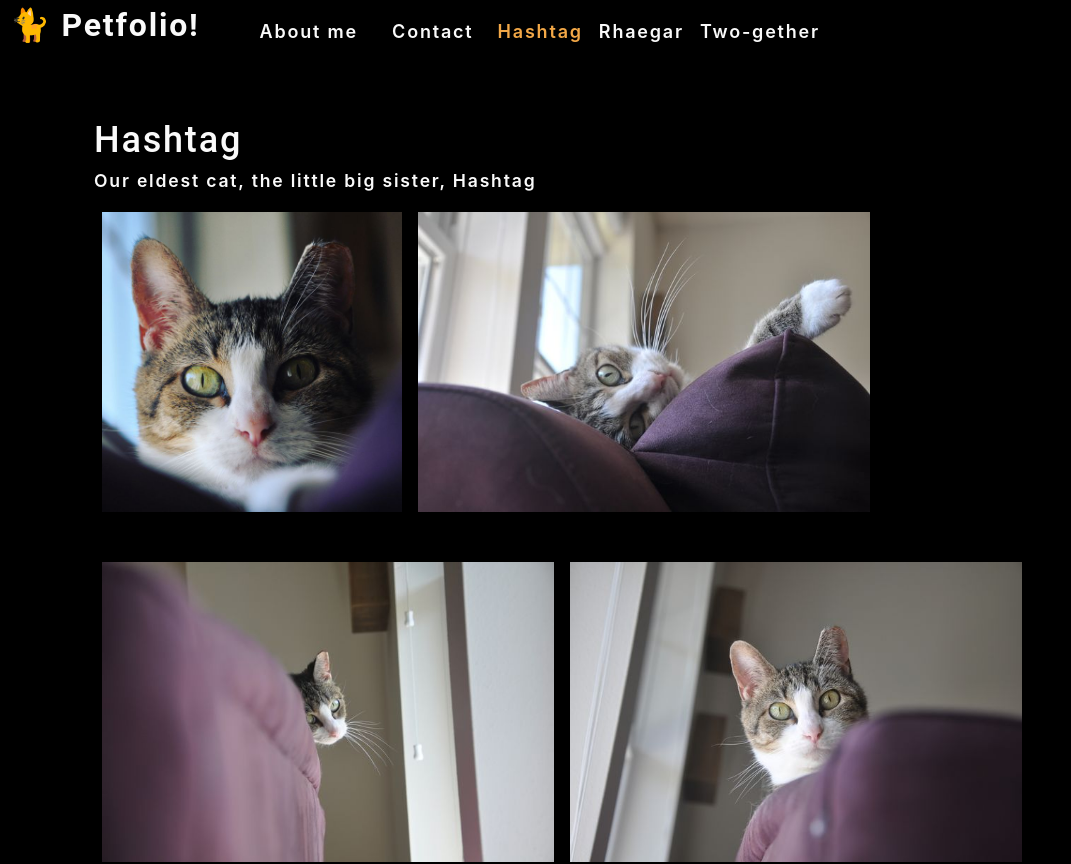
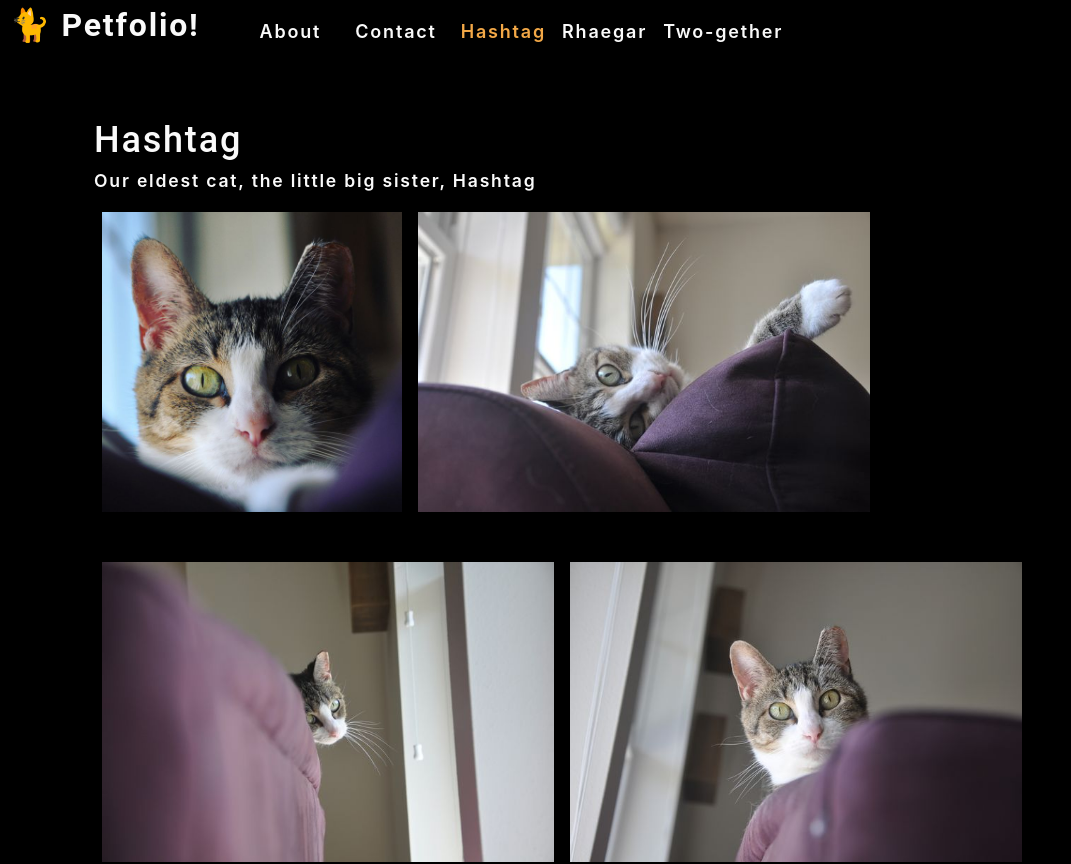
Before and after one commit to rrcampbell-exe/photo-portfolio, a React (Create React App) app: page / in a window 1280 px wide. Shown: the top 864 px of the page, without its empty margins (0-1071 px from the left). Built offline with nearby package versions, Linux system fonts and the light colour scheme.

Commit message:
Update text in navbar

```diff
--- a/src/components/Nav/index.js
+++ b/src/components/Nav/index.js
@@ -34,7 +34,7 @@ function Nav(props) {
               href="#about"
               onClick={() => setContactSelected(false)}
             >
-              About me
+              About
             </a>
           </li>
           <li className={`mx-2 ${contactSelected && 'navActive'}`}>
```
